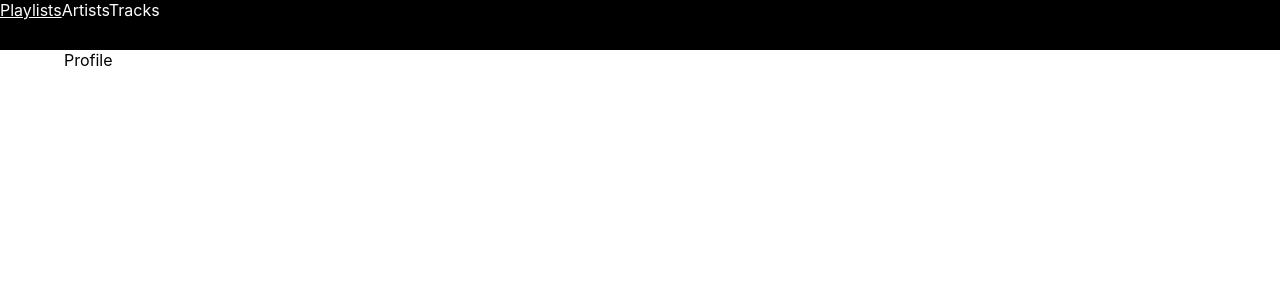
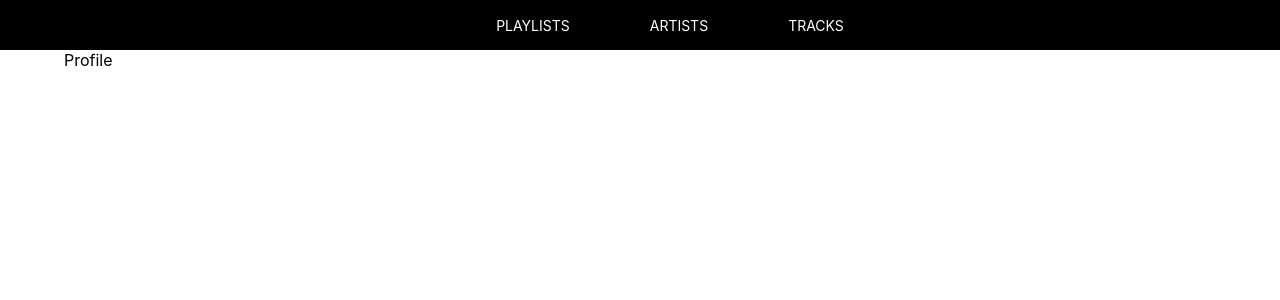
Before and after one commit to alexkarunny/spotify, a React (Create React App) app: page /profile in a window 1280 px wide. Shown: the top 300 px of the page. Built offline with nearby package versions, Linux system fonts and the light colour scheme; no server answers.

Commit message:
refactor

```diff
--- a/src/components/Playlist.tsx
+++ b/src/components/Playlist.tsx
@@ -1,6 +1,6 @@
 import React, {useEffect} from "react";
 import {fetchSongsTC, SongType} from "../state/songs-reducer";
-import {Song} from "./Song";
+import {Song} from "./Song/Song";
 import {useDispatch} from "react-redux";
 
 type PlaylistProps = {
--- a/src/components/Playlists.tsx
+++ b/src/components/Playlists.tsx
@@ -1,21 +1,15 @@
 import {Grid, Paper} from "@mui/material";
 import {Playlist} from "./Playlist";
-import React, {useEffect} from "react";
-import {fetchPlaylistTC, PlaylistType} from "../state/playlist-reducer";
+import React from "react";
+import {PlaylistType} from "../state/playlist-reducer";
 import {SongsStateType} from "../state/songs-reducer";
-import {useDispatch, useSelector} from "react-redux";
+import {useSelector} from "react-redux";
 import {AppRootStateType} from "../state/store";
-import {fetchArtistsTC} from "../state/artists-reducer";
-import {fetchTracksTC} from "../state/tracks-reducer";
 
 
 export const Playlists = () => {
     const playlists = useSelector<AppRootStateType, PlaylistType[]>(state => state.playlists)
     const songs = useSelector<AppRootStateType, SongsStateType>(state => state.songs)
-    const dispatch = useDispatch()
-    useEffect(() => {
-        dispatch(fetchPlaylistTC())
-    }, [])
 
     return (
         <div>
--- a/src/components/Profile/Profile.module.css
+++ b/src/components/Profile/Profile.module.css
@@ -1,17 +1,39 @@
-.menu{
-    margin: 0 auto;
+.menu {
 
+}
+
+.list {
+    list-style: none;
+    display: flex;
+    margin: 0;
+    flex-direction: row;
+    justify-content: center;
+    align-items: center;
     height: 50px;
-    background-color: #000;
+    background-color: black;
 }
-.link{
+
+.item {
+    margin: 0 30px;
+}
+
+.link {
     color: #fff;
     text-decoration: none;
+    display: flex;
+    justify-content: center;
+    align-items: center;
+    width: 100%;
+    height: 50px;
+    text-transform: uppercase;
+    font-size: 14px;
+    padding: 0 10px;
 }
-.link:hover{
-    text-decoration: underline;
+
+.link:hover {
+    background-color: #1A3039;
 }
-.active{
+
+.active {
     color: #1ed760;
-    text-decoration: none;
 }
--- a/src/components/Profile/Profile.tsx
+++ b/src/components/Profile/Profile.tsx
@@ -13,9 +13,14 @@ export function Profile() {
     return (
         <div>
             <header className={classes.menu}>
-                <NavLink to='playlists' className={({isActive}) => isActive ? `${classes.active}` : `${classes.link}`} >Playlists</NavLink>
-                <NavLink to='artists' className={({isActive}) => isActive ? `${classes.active}` : `${classes.link}`}>Artists</NavLink>
-                <NavLink to='tracks' className={({isActive}) => isActive ? `${classes.active}` : `${classes.link}`}>Tracks</NavLink>
+                <ul className={classes.list}>
+                    <li className={classes.item}><NavLink to='playlists'
+                             className={({isActive}) => isActive ? `${classes.active} ${classes.link}` : `${classes.link}`}>Playlists</NavLink></li>
+                    <li className={classes.item}><NavLink to='artists'
+                             className={({isActive}) => isActive ? `${classes.active} ${classes.link}` : `${classes.link}`}>Artists</NavLink></li>
+                   <li className={classes.item}> <NavLink to='tracks'
+                             className={({isActive}) => isActive ? `${classes.active} ${classes.link}` : `${classes.link}`}>Tracks</NavLink></li>
+                </ul>
             </header>
             <Container>
                 Profile
@@ -23,7 +28,6 @@ export function Profile() {
             </Container>
 
 
-
         </div>
     )
 }
--- a/src/components/Song.tsx
+++ /dev/null
@@ -1,13 +0,0 @@
-import React from "react";
-
-type PropsType = {
-    title: string
-    artist: string
-    img: string
-}
-
-export const Song = React.memo((props: PropsType) => {
-    return <div>
-        <img src={props.img} alt='img' /><span>{`${props.artist} - ${props.title}`}</span>
-    </div>
-})
--- /dev/null
+++ b/src/components/Song/Song.module.css
@@ -0,0 +1,16 @@
+.container {
+    display: grid;
+    grid-template-areas:
+            "image artist"
+            "image title";
+    justify-content: start
+}
+.image{
+    grid-area: image;
+}
+.artist{
+    grid-area: artist;
+}
+.title{
+    grid-area: title;
+}
--- /dev/null
+++ b/src/components/Song/Song.tsx
@@ -0,0 +1,16 @@
+import React from "react";
+import classes from './Song.module.css'
+
+type PropsType = {
+    title: string
+    artist: string
+    img: string
+}
+
+export const Song = React.memo((props: PropsType) => {
+    return <div className={classes.container}>
+        <img src={props.img} alt='img' className={classes.image}/>
+        <div className={classes.artist}>{props.artist}</div>
+        <div className={classes.title}>{props.title}</div>
+    </div>
+})
```
